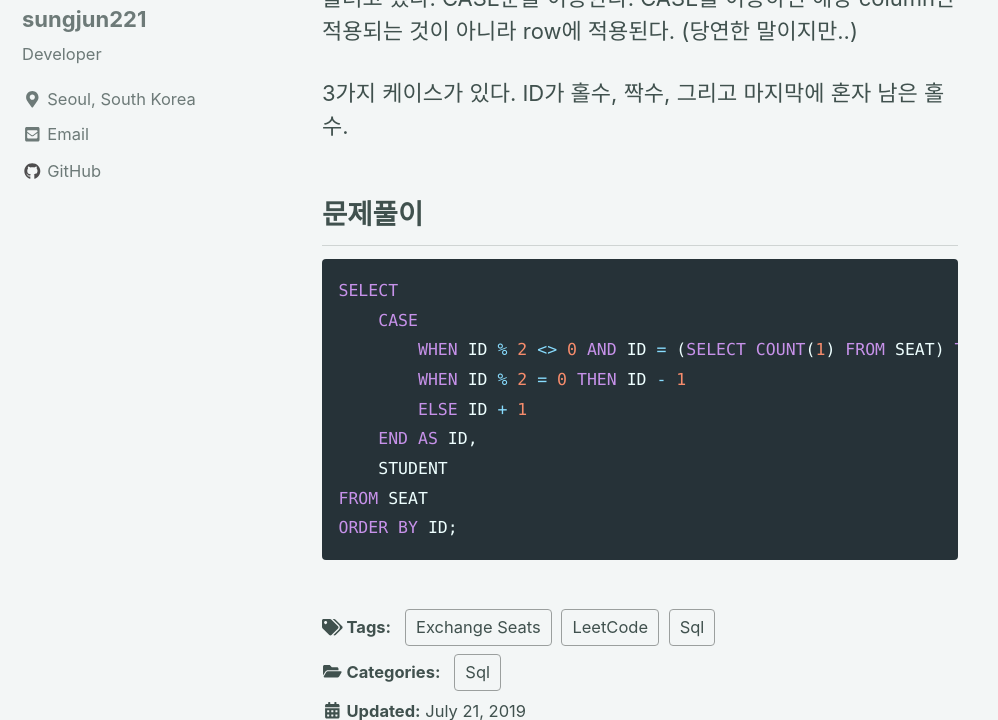
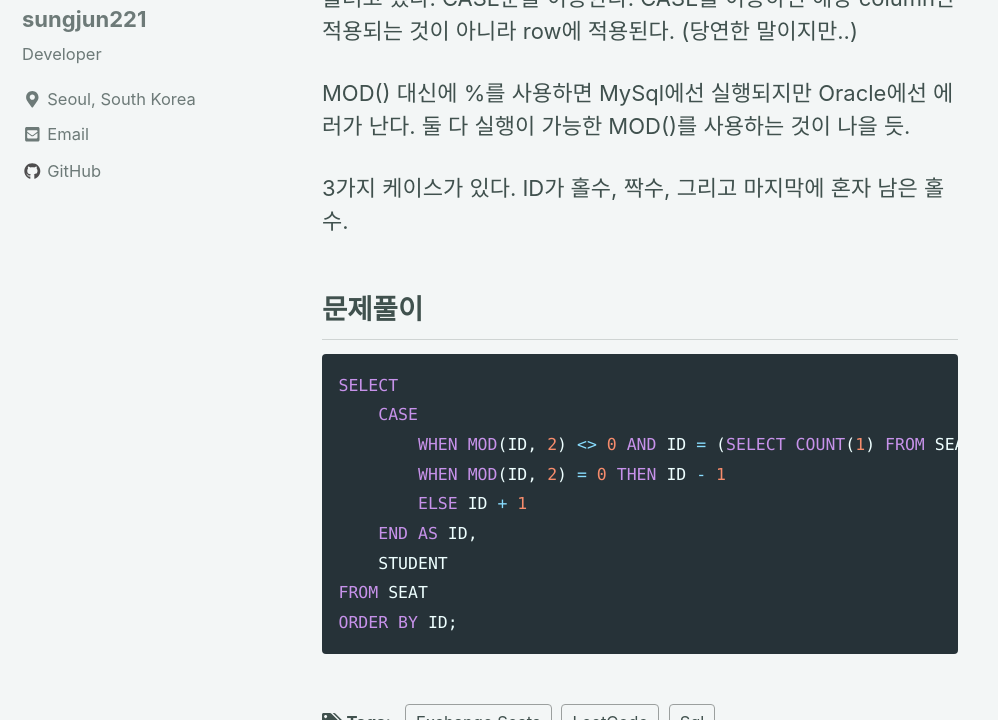
Before and after one commit to sungjun221/sungjun221.github.io, a Jekyll site: the page built from _posts/2019-07-21-exchange-seats.markdown, in a window 1280 px wide and 900 px high, scrolled down 407 px, cut to the strip 180-900 px from the top of the window. Shown: the whole strip, without its empty margins (0-998 px from the left). Built offline with Jekyll 4.4.1, drawn with Linux system fonts in a browser that asks for light colours; nearby versions of some CDN libraries; comment, search, counter and statistics services are not loaded.

Commit message:
post was modified

```diff
--- a/_posts/2019-07-21-exchange-seats.markdown
+++ b/_posts/2019-07-21-exchange-seats.markdown
@@ -21,6 +21,9 @@ toc: true
 문제를 잘 읽어야 한다. UPDATE 하는 것으로 잘못 이해하고 문제를 풀려고 했다.
 CASE문을 이용한다. CASE를 이용하면 해당 column만 적용되는 것이 아니라 row에 적용된다. (당연한 말이지만..)
 
+MOD() 대신에 %를 사용하면 MySql에선 실행되지만 Oracle에선 에러가 난다.
+둘 다 실행이 가능한 MOD()를 사용하는 것이 나을 듯.
+
 3가지 케이스가 있다. ID가 홀수, 짝수, 그리고 마지막에 혼자 남은 홀수.
 
 문제풀이
@@ -28,8 +31,8 @@ CASE문을 이용한다. CASE를 이용하면 해당 column만 적용되는 것
 ~~~sql
 SELECT
     CASE
-        WHEN ID % 2 <> 0 AND ID = (SELECT COUNT(1) FROM SEAT) THEN ID
-        WHEN ID % 2 = 0 THEN ID - 1
+        WHEN MOD(ID, 2) <> 0 AND ID = (SELECT COUNT(1) FROM SEAT) THEN ID
+        WHEN MOD(ID, 2) = 0 THEN ID - 1
         ELSE ID + 1
     END AS ID,
     STUDENT
```
